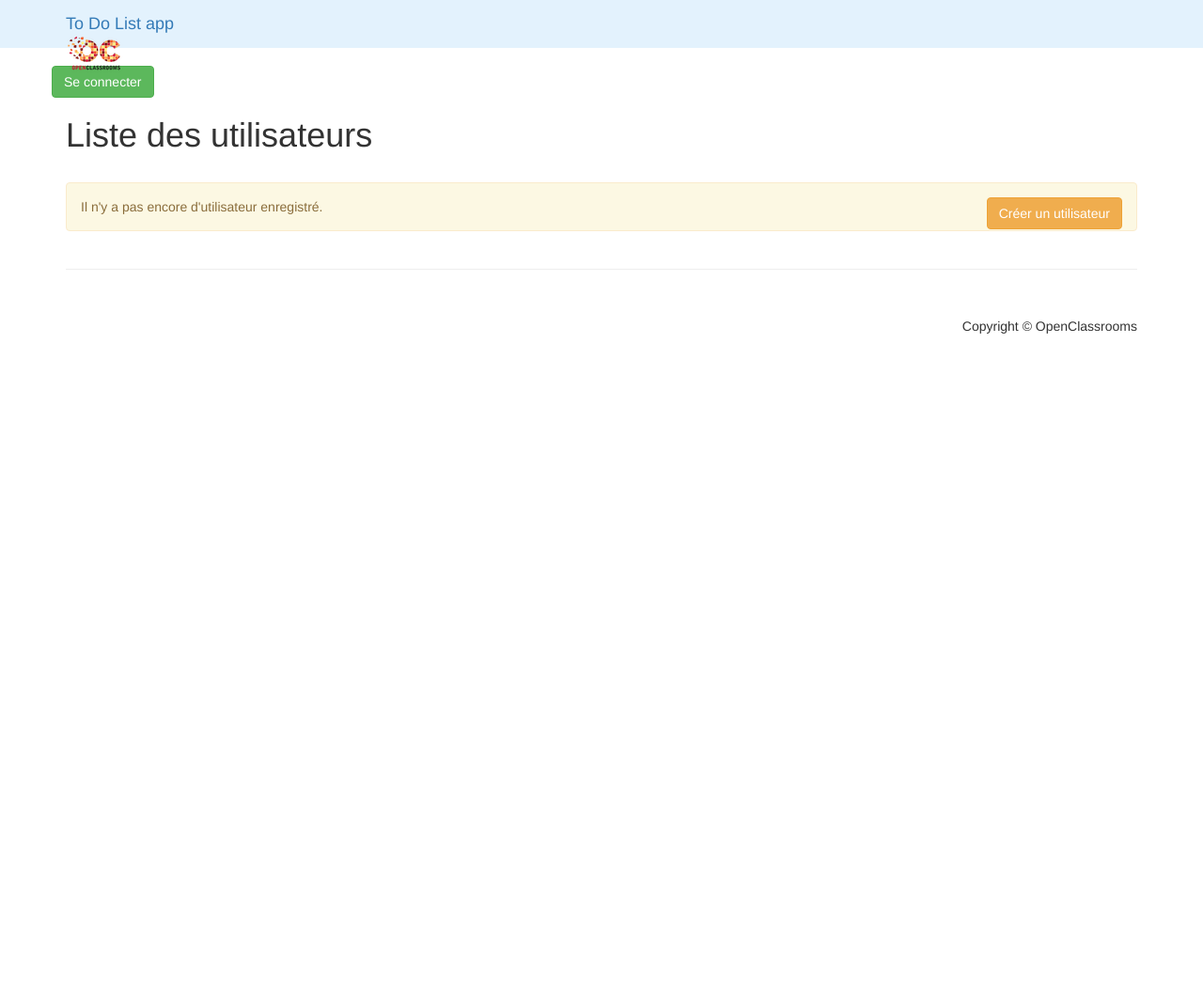
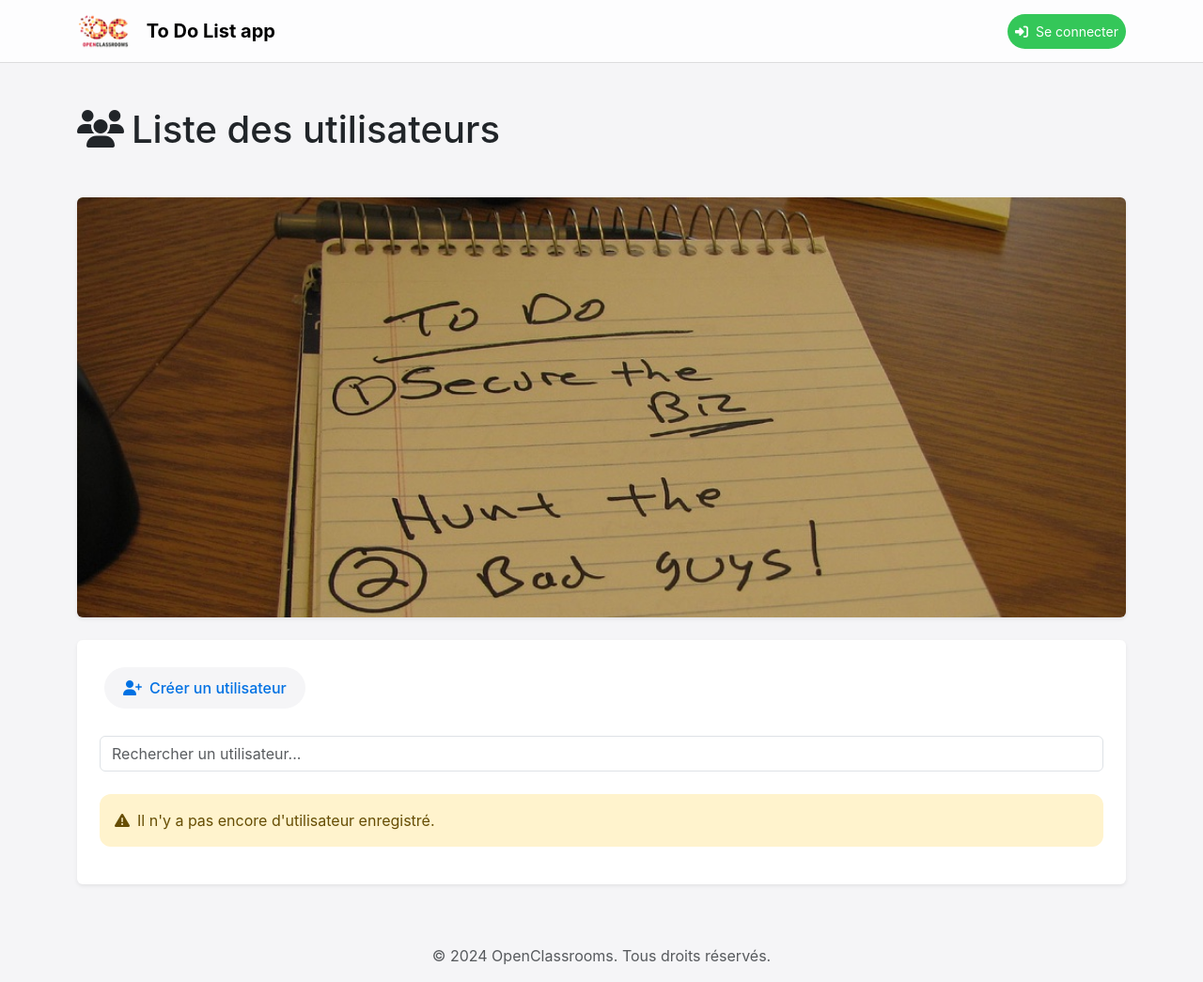
Before and after one commit to AlxFrst/ocp8-TodoList, a Symfony app: template templates/user/list.html.twig in a window 1280 px wide. Shown: the whole page at 94% size. Before the commit the page ends 355 px from the top, so only its background shows below. Run offline with Twig, Linux system fonts and the light colour scheme; the template is opened without the code that fills it, so the values that code supplies are empty; some libraries are stand-ins or nearby versions.

Commit message:
Mise à jour des templates pour améliorer l'interface utilisateur

```diff
--- a/templates/base.html.twig
+++ b/templates/base.html.twig
@@ -1,104 +1,187 @@
 <!DOCTYPE html>
 <html lang="fr">
-
 	<head>
 		<meta charset="utf-8">
-    <meta http-equiv="X-UA-Compatible" content="IE=edge">
 		<meta name="viewport" content="width=device-width, initial-scale=1">
-    <meta name="description" content="">
-    <meta name="author" content="">
-
 		<title>To Do List app</title>
-
-    <!-- Bootstrap Core CSS -->
-    <link href="{{ asset('css/bootstrap.min.css') }}" rel="stylesheet">
-
-    <!-- Custom CSS -->
-    <link href="{{ asset('css/shop-homepage.css') }}" rel="stylesheet">
-
-    <!-- HTML5 Shim and Respond.js IE8 support of HTML5 elements and media queries -->
-    <!-- WARNING: Respond.js doesn't work if you view the page via file:// -->
-    <!--[if lt IE 9]>
-    <script src="https://oss.maxcdn.com/libs/html5shiv/3.7.0/html5shiv.js"></script>
-    <script src="https://oss.maxcdn.com/libs/respond.js/1.4.2/respond.min.js"></script>
-    <![endif]-->
+		<link href="https://cdn.jsdelivr.net/npm/bootstrap@5.3.0/dist/css/bootstrap.min.css" rel="stylesheet">
+		<link href="https://cdnjs.cloudflare.com/ajax/libs/font-awesome/6.4.0/css/all.min.css" rel="stylesheet">
+		<style>
+			body {
+				background-color: #f5f5f7;
+				font-family: -apple-system, BlinkMacSystemFont, 'Segoe UI', Roboto, Oxygen-Sans, Ubuntu, Cantarell, 'Helvetica Neue', sans-serif;
+			}
+			.navbar {
+				background-color: rgba(255, 255, 255, 0.8);
+				backdrop-filter: saturate(180%) blur(20px);
+				box-shadow: 0 1px 0 rgba(0, 0, 0, 0.1);
+			}
+			.navbar-brand img {
+				margin-right: 10px;
+			}
+			.btn-custom {
+				border-radius: 980px;
+				padding: 8px 16px;
+				font-size: 14px;
+				font-weight: 400;
+				transition: all 0.3s;
+				background-color: #0071e3;
+				color: #ffffff;
+				border: none;
+			}
+			.btn-custom:hover {
+				background-color: #0077ed;
+				color: #ffffff;
+				transform: translateY(-2px);
+				box-shadow: 0 4px 8px rgba(0, 0, 0, 0.1);
+			}
+			.alert {
+				border-radius: 12px;
+				border: none;
+			}
+			.footer {
+				background-color: #f5f5f7;
+				border-top: none;
+			}
+			.bg-white {
+				background-color: #ffffff;
+				border-radius: 12px;
+				box-shadow: 0 4px 6px rgba(0, 0, 0, 0.05);
+			}
+			.dropdown-menu {
+				border-radius: 12px;
+				box-shadow: 0 4px 6px rgba(0, 0, 0, 0.1);
+				border: none;
+			}
+			.dropdown-item {
+				transition: all 0.2s;
+			}
+			.dropdown-item:hover {
+				background-color: #f5f5f7;
+			}
+			.btn-action {
+				background-color: #f5f5f7;
+				color: #0071e3;
+				border: none;
+				border-radius: 980px;
+				padding: 10px 20px;
+				font-size: 16px;
+				font-weight: 500;
+				transition: all 0.3s ease;
+				text-decoration: none;
+				display: inline-block;
+				margin: 5px;
+			}
+			.btn-action:hover {
+				background-color: #0071e3;
+				color: #ffffff;
+				transform: translateY(-2px);
+				box-shadow: 0 4px 8px rgba(0, 0, 0, 0.1);
+			}
+			.btn-action i {
+				margin-right: 8px;
+			}
+		</style>
 	</head>
 
-<body>
-<nav class="navbar navbar-light navbar-fixed-top" style="background-color: #e3f2fd;" role="navigation">
+	<body class="d-flex flex-column min-vh-100">
+		<nav class="navbar navbar-expand-lg navbar-light">
 			<div class="container">
-        <div class="navbar-header">
-            <a class="navbar-brand" href="{{ path('homepage') }}">To Do List app
-                <img src="{{ asset('img/Logo_OpenClassrooms.png') }}" alt="OpenClassrooms"/>
+				<a class="navbar-brand d-flex align-items-center" href="{{ path('homepage') }}">
+					<img src="{{ asset('img/Logo_OpenClassrooms.png') }}" alt="OpenClassrooms" height="40" class="d-inline-block align-top">
+					<span class="ms-2 fw-bold">To Do List app</span>
 				</a>
+				<button class="navbar-toggler" type="button" data-bs-toggle="collapse" data-bs-target="#navbarNav" aria-controls="navbarNav" aria-expanded="false" aria-label="Toggle navigation">
+					<span class="navbar-toggler-icon"></span>
+				</button>
+				<div class="collapse navbar-collapse justify-content-end" id="navbarNav">
+					<ul class="navbar-nav">
+						{% if is_granted('ROLE_ADMIN') %}
+							<li class="nav-item dropdown">
+								<a class="nav-link dropdown-toggle btn-custom me-2" href="#" id="navbarDropdown" role="button" data-bs-toggle="dropdown" aria-expanded="false">
+									<i class="fas fa-users me-2"></i>Utilisateurs
+								</a>
+								<ul class="dropdown-menu" aria-labelledby="navbarDropdown">
+									<li>
+										<a class="dropdown-item" href="{{ path('user_list') }}">
+											<i class="fas fa-list me-2"></i>Liste des utilisateurs
+										</a>
+									</li>
+									<li>
+										<a class="dropdown-item" href="{{ path('user_create') }}">
+											<i class="fas fa-user-plus me-2"></i>Créer un utilisateur
+										</a>
+									</li>
+								</ul>
+							</li>
+						{% endif %}
+						{% if app.user %}
+							<li class="nav-item">
+								<a href="{{ path('logout') }}" class="nav-link btn-custom" style="background-color: #ff3b30;">
+									<i class="fas fa-sign-out-alt me-2"></i>Se déconnecter
+								</a>
+							</li>
+						{% endif %}
+						{% if not app.user and 'login' != app.request.attributes.get('_route') %}
+							<li class="nav-item">
+								<a href="{{ path('login') }}" class="nav-link btn-custom" style="background-color: #34c759;">
+									<i class="fas fa-sign-in-alt me-2"></i>Se connecter
+								</a>
+							</li>
+						{% endif %}
+					</ul>
 				</div>
 			</div>
 		</nav>
 
-<!-- Page Content -->
+		<main class="flex-grow-1 py-5">
 			<div class="container">
+				{% for label, messages in app.flashes %}
+					{% for message in messages %}
+						<div class="alert alert-{{ label }} alert-dismissible fade show shadow-sm mb-4" role="alert">
+							<div class="d-flex align-items-center">
+								<i class="fas fa-{{ label == 'success' ? 'check-circle' : 'exclamation-circle' }} me-2 fs-4"></i>
+								<div>
+									<strong>{{ label == 'success' ? 'Action réalisée !' : 'Oops !' }}</strong>
+									{{ message }}
+								</div>
+							</div>
+							<button type="button" class="btn-close" data-bs-dismiss="alert" aria-label="Close"></button>
+						</div>
+					{% endfor %}
+				{% endfor %}
+
 				<div class="row">
-        {% if is_granted('ROLE_ADMIN') %}
-            <a href="{{ path('user_create') }}" class="btn btn-primary">Créer un utilisateur</a>
-        {% endif %}
-
-        {% if app.user %}
-            <a href="{{ path('logout') }}" class="pull-right btn btn-danger">Se déconnecter</a>
-        {% endif %}
-
-        {% if not app.user and 'login' != app.request.attributes.get('_route') %}
-            <a href="{{ path('login') }}" class="btn btn-success">Se connecter</a>
-        {% endif %}
+					<div class="col-12 mb-4"> {% block header_title %}{% endblock %}
+						</div>
 					</div>
 
 					<div class="row">
-        <div class="col-md-12">
-            {% for flash_message in app.session.flashBag.get('success') %}
-                <div class="alert alert-success" role="alert">
-                    <strong>Action réalisé !</strong> {{ flash_message }}
-                </div>
-            {% endfor %}
-
-            {% for flash_message in app.session.flashBag.get('error') %}
-                <div class="alert alert-danger" role="alert">
-                    <strong>Oops !</strong> {{ flash_message }}
-                </div>
-            {% endfor %}
-
-            {% block header_title %}{% endblock %}
-            {% block header_img %}<img class="slide-image" src="{{ asset('img/todolist_homepage.jpg') }}"
-                                       alt="todo list">{% endblock %}
+						<div class="col-12 mb-4">
+							{% block header_img %}
+								<img class="img-fluid rounded shadow-sm w-100" src="{{ asset('img/todolist_homepage.jpg') }}" alt="todo list">
+							{% endblock %}
 						</div>
 					</div>
 
-    <br/>
-
 					<div class="row">
-        <div class="col-md-12">
-            {% block body %}{% endblock %}
+						<div class="col-12">
+							<div class="bg-white p-4 rounded shadow-sm"> {% block body %}{% endblock %}
 								</div>
 							</div>
 						</div>
-<!-- /.container -->
+					</div>
+				</main>
 
-<div class="container">
-
-    <hr>
-    <footer>
-        <div class="row">
-            <div class="col-lg-12">
-                <p class="pull-right">Copyright &copy; OpenClassrooms</p>
-            </div>
+				<footer class="footer py-3">
+					<div class="container text-center">
+						<span class="text-muted">&copy;
+							{{ 'now'|date('Y') }}
+							OpenClassrooms. Tous droits réservés.</span>
 					</div>
 				</footer>
 
-</div>
-
-{# <script src="{{ asset('js/jquery.js') }}"></script> #}
-<script src="{{ asset('js/bootstrap.min.js') }}"></script>
-<script
-        src="https://code.jquery.com/jquery-3.6.0.min.js"
-        integrity="sha256-/xUj+3OJU5yExlq6GSYGSHk7tPXikynS7ogEvDej/m4="
-        crossorigin="anonymous"></script>
+				<script src="https://cdn.jsdelivr.net/npm/bootstrap@5.3.0/dist/js/bootstrap.bundle.min.js"></script>
+				<script src="https://code.jquery.com/jquery-3.6.0.min.js"></script>
 			</body>
 		</html>
--- a/templates/user/list.html.twig
+++ b/templates/user/list.html.twig
@@ -1,38 +1,118 @@
 {% extends 'base.html.twig' %}
 
-{% block header_img %}{% endblock %}
-
-{% block header_title %}<h1>Liste des utilisateurs</h1>{% endblock %}
+{% block header_title %}
+	<h1 class="mb-4">
+		<i class="fas fa-users me-2"></i>Liste des utilisateurs
+	</h1>
+{% endblock %}
 
 {% block body %}
+	<div class="mb-4">
+		<a href="{{ path('user_create') }}" class="btn btn-action">
+			<i class="fas fa-user-plus me-2"></i>Créer un utilisateur
+		</a>
+	</div>
+
+	<div class="mb-4">
+		<input type="text" id="userSearch" class="form-control" placeholder="Rechercher un utilisateur...">
+	</div>
+
 	{% if users|length == 0 %}
 		<div class="alert alert-warning" role="alert">
-            Il n'y a pas encore d'utilisateur enregistré. <a href="{{ path('user_create') }}" class="btn btn-warning pull-right">Créer un utilisateur</a>
+			<i class="fas fa-exclamation-triangle me-2"></i>Il n'y a pas encore d'utilisateur enregistré.
 		</div>
 	{% else %}
-        <div class="row">
-            <table class="table">
-                <thead>
-                <tr>
-                    <th>#</th>
-                    <th>Nom d'utilisateur</th>
-                    <th>Adresse d'utilisateur</th>
-                    <th>Actions</th>
-                </tr>
-                </thead>
-                <tbody>
+		<div id="userList" class="row row-cols-1 row-cols-md-2 row-cols-lg-3 g-4">
 			{% for user in users %}
-                    <tr>
-                        <th scope="row">{{ loop.index }}</th>
-                        <td>{{ user.username }}</td>
-                        <td>{{ user.email }}</td>
-                        <td>
-                            <a href="{{ path('user_edit', {'id' : user.id}) }}" class="btn btn-success btn-sm">Edit</a>
-                        </td>
-                    </tr>
+				<div class="col user-col">
+					<div class="card h-100 shadow-sm user-card" data-username="{{ user.username|lower }}">
+						<div class="card-body">
+							<h5 class="card-title">
+								<i class="fas fa-user me-2"></i>
+								{{ user.username }}
+							</h5>
+							<p class="card-text">
+								<small class="text-muted">
+									<i class="fas fa-envelope me-2"></i>
+									{{ user.email }}
+								</small>
+							</p>
+							<p class="card-text">
+								<strong>Rôles :</strong><br>
+								{% for role in user.roles %}
+									{% if role == 'ROLE_ADMIN' %}
+										<span class="badge bg-danger">Admin</span>
+									{% elseif role == 'ROLE_USER' %}
+										<span class="badge bg-primary">Utilisateur</span>
+									{% endif %}
 								{% endfor %}
-                </tbody>
-            </table>
+							</p>
+						</div>
+						<div class="card-footer bg-transparent border-top-0">
+							<a href="{{ path('user_edit', {'id' : user.id}) }}" class="btn btn-action">
+								<i class="fas fa-edit me-2"></i>Éditer
+							</a>
+						</div>
+					</div>
+				</div>
+			{% endfor %}
 		</div>
 	{% endif %}
+
+	<script>
+		console.log("Script de recherche chargé");
+
+function filterUsers() {
+const searchInput = document.getElementById('userSearch');
+const userCols = document.querySelectorAll('.user-col');
+const userList = document.getElementById('userList');
+
+if (! searchInput || userCols.length === 0 || ! userList) {
+console.error("Éléments nécessaires non trouvés");
+return;
+}
+
+const searchTerm = searchInput.value.toLowerCase().trim();
+let visibleCards = 0;
+
+userCols.forEach(col => {
+const card = col.querySelector('.user-card');
+const username = card.dataset.username;
+if (username.includes(searchTerm)) {
+col.style.display = '';
+visibleCards++;
+} else {
+col.style.display = 'none';
+}
+});
+
+updateNoResultsMessage(visibleCards, userList);
+}
+
+function updateNoResultsMessage(visibleCards, userList) {
+let noResults = document.getElementById('noResults');
+if (visibleCards === 0) {
+if (! noResults) {
+noResults = document.createElement('div');
+noResults.id = 'noResults';
+noResults.className = 'alert alert-info col-12';
+noResults.textContent = 'Aucun utilisateur trouvé.';
+userList.appendChild(noResults);
+}
+} else if (noResults) {
+noResults.remove();
+}
+}
+
+// Attendre que le DOM soit complètement chargé
+document.addEventListener('DOMContentLoaded', function () {
+const searchInput = document.getElementById('userSearch');
+if (searchInput) {
+searchInput.addEventListener('input', filterUsers);
+console.log("Écouteur d'événements ajouté à la barre de recherche");
+} else {
+console.error("Barre de recherche non trouvée");
+}
+});
+	</script>
 {% endblock %}
```
Also changed, not shown: templates/default/index.html.twig (+21 -7 lines), templates/task/create.html.twig (+12 -12 lines), templates/task/edit.html.twig (+11 -11 lines), templates/task/list.html.twig (+56 -30 lines). Lines whose indentation alone changed are shown as unchanged.
